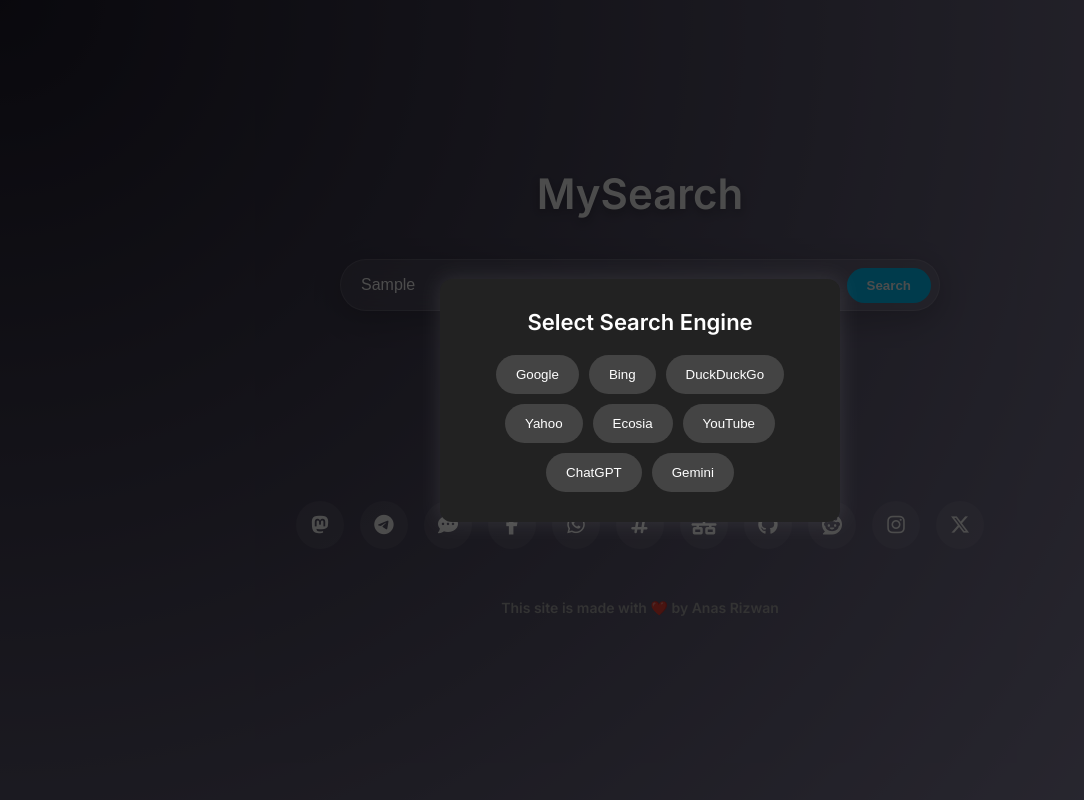
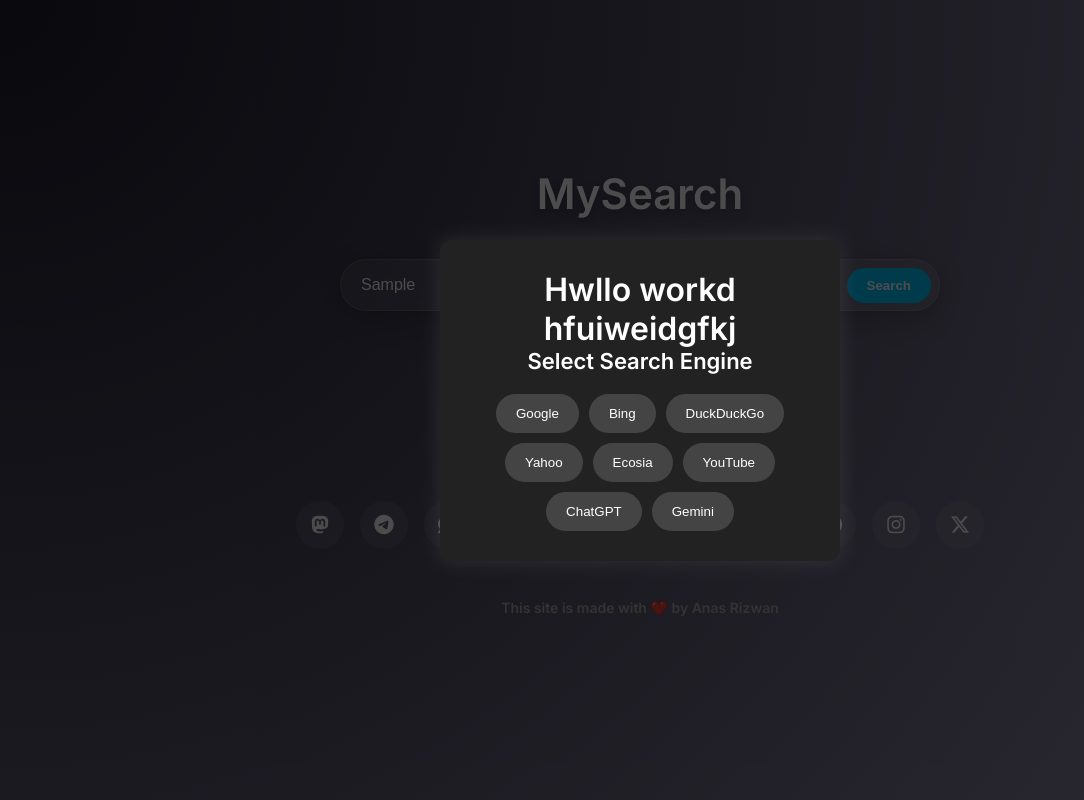
Before and after one commit to AnasRiz911/My-Search, a plain HTML site: page index.html in a window 1280 px wide. Both pictures are taken after typing "Sample" into the empty fields and a click on the button "Search". Shown: the whole page, without its empty margins (0-1084 px from the left). Drawn offline with Linux system fonts and the light colour scheme.

Commit message:
Initial Commit

```diff
--- a/index.html
+++ b/index.html
@@ -21,6 +21,7 @@
     </main>
  <div id="engineModal" class="modal">
       <div class="modal-content">
+       <h1> Hwllo workd hfuiweidgfkj</h1>
         <h2>Select Search Engine</h2>
         <div class="engine-buttons">
           <button data-engine="https://www.google.com/search?q=" class="google">Google</button>
```
